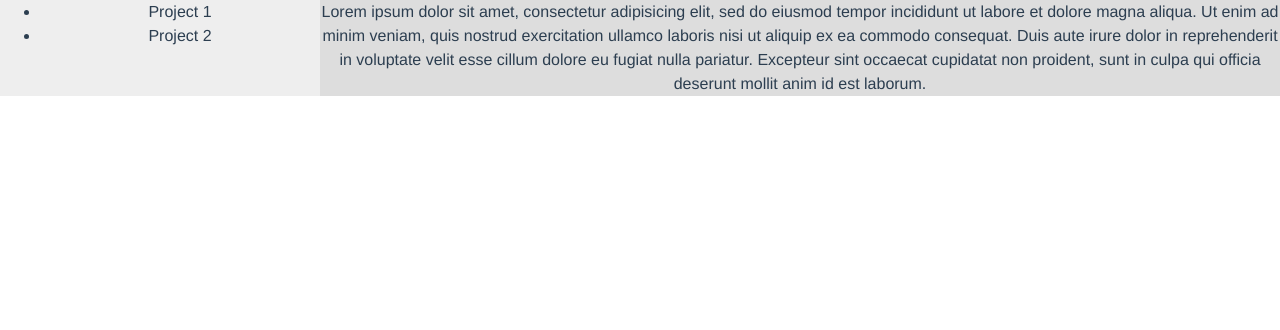
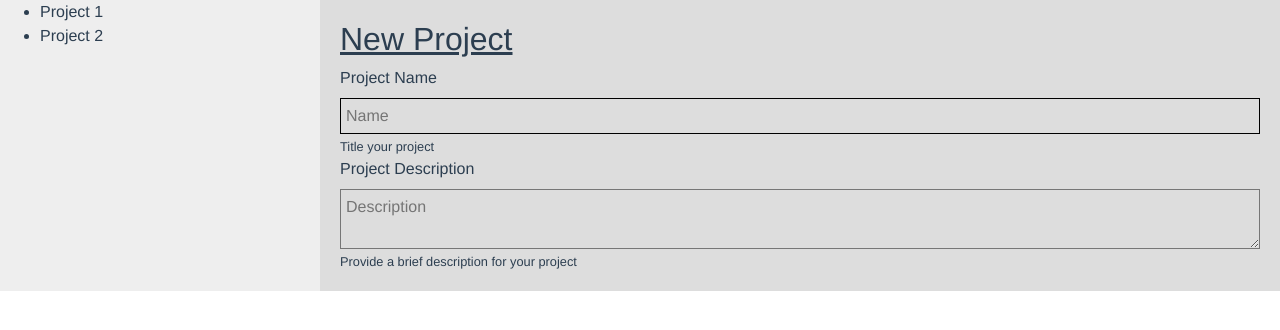
Before and after one commit to hkharod/codeview, a Vue app: page /dashboard in a window 1280 px wide. Shown: the top 330 px of the page. Built offline with nearby package versions, Linux system fonts and the light colour scheme.

Commit message:
Added form component for consistent forms throughout site, with fully customizable styles. Implemented new project form design, and project form design

```diff
--- a/src/App.vue
+++ b/src/App.vue
@@ -13,7 +13,6 @@
   font-family: 'Avenir', Helvetica, Arial, sans-serif;
   -webkit-font-smoothing: antialiased;
   -moz-osx-font-smoothing: grayscale;
-  text-align: center;
   color: #2c3e50;
 }
 #nav {
--- /dev/null
+++ b/src/components/FormInput.vue
@@ -0,0 +1,63 @@
+<template>
+  <div class="form">
+    <label :style="labelStyle">{{ label }}</label>
+    <input
+      v-if="type != 'textarea'"
+      :type="type"
+      :value="value"
+      :placeholder="placeholder"
+      :style="inputStyle"
+      :disabled="disabled"/>
+    <textarea
+      v-else
+      :style="inputStyle"
+      :rows="rows"
+      :cols="cols"
+      :placeholder="placeholder"
+      :disabled="disabled">{{ value }}</textarea>
+    <small :style="descriptionStyle">{{ description }}</small>
+  </div>
+</template>
+
+<script>
+
+export default {
+  name: 'forminput',
+  props: [
+    'label',
+    'type',
+    'description',
+    'value',
+    'placeholder',
+    'disabled',
+
+    'rows',
+    'cols',
+
+    'labelStyle',
+    'descriptionStyle',
+    'inputStyle',
+    'textareaStyle'
+  ]
+}
+
+</script>
+
+<style scoped>
+  .form {
+    display: grid;
+    grid-template-columns: 1fr;
+  }
+  .form label,
+  .form small {
+    justify-self: start;
+    align-self: center;
+  }
+  .form small {
+    padding-top: 3px;
+  }
+  .form input {
+    border: 1px solid black;
+    background-color: #ddd;
+  }
+</style>
--- a/src/components/MainContent.vue
+++ b/src/components/MainContent.vue
@@ -1,13 +1,80 @@
 <template>
   <div class="content">
-  	Lorem ipsum dolor sit amet, consectetur adipisicing elit, sed do eiusmod tempor incididunt ut labore et dolore magna aliqua. Ut enim ad minim veniam, quis nostrud exercitation ullamco laboris nisi ut aliquip ex ea commodo consequat. Duis aute irure dolor in reprehenderit in voluptate velit esse cillum dolore eu fugiat nulla pariatur. Excepteur sint occaecat cupidatat non proident, sunt in culpa qui officia deserunt mollit anim id est laborum.
+  	<div class="contentHeader">
+  		<div v-if="newProject">
+	  		<h2><u>New Project</u></h2>
+			<form-input
+				label="Project Name"
+				type="text"
+				placeholder="Name"
+				description="Title your project"
+				disabled="disabled"
+				:input-style="inputStyle">
+			</form-input>
+			<form-input
+				label="Project Description"
+				type="textarea"
+				placeholder="Description"
+				description="Provide a brief description for your project"
+				:input-style="textareaStyle">
+			</form-input>
+		</div>
+		<div v-else>
+			<h2><u>{{project.name}}</u></h2>
+			<p>
+				{{project.description}}
+			</p>
+		</div>
+  	</div>
+  	<div class="contentBody">
+
+  	</div>
   </div>
 </template>
 
 <script>
 
+import FormInput from '@/components/FormInput.vue'
+
 export default {
-  name: 'maincontent'
+  components: {
+  	FormInput
+  },
+  name: 'maincontent',
+  data() {
+  	return {
+  		inputStyle: {
+  			padding: '5px'
+    	},
+    	textareaStyle: {
+    		backgroundColor: '#ddd',
+    		padding: '5px'
+    	},
+    	newProject: true,
+    	project: {
+    		name: "Project Name",
+    		description: "Small description here"
+    	}
+  	}
+  }
 }
 
 </script>
+
+<style scoped>
+	.content {
+		display: grid;
+		grid-template-columns: 1fr;
+		padding: 20px;
+	}
+
+	.contentHeader {
+		display: grid;
+		grid-template-columns: 1fr;
+		grid-gap: 10px;
+	}
+
+	.contentHeader h2 {
+		text-align: left;
+	}
+</style>
--- a/src/views/Dashboard.vue
+++ b/src/views/Dashboard.vue
@@ -6,10 +6,10 @@
           <i class="fas fa-bars"></i>
         </span>
       </a>
-      <a class="dashboard-title">Code View</a>
+      <a class="dashboardTitle">Code View</a>
     </div>
 		<sidebar id="sidebar"></sidebar>
-    <main-content></main-content>
+    <main-content id="content"></main-content>
   </div>
 </template>
 
@@ -32,23 +32,17 @@ export default {
   .dashboard {
     display: grid;
     grid-template-columns: 1fr 3fr;
-    grid-template-areas:
-            "header header"
-            "sidebar body";
   }
   .header {
     background: #ded;
-    grid-area: header;
     display: none;
     font-size: 24px;
   }
   #sidebar {
     background: #eee;
-    grid-area: sidebar;
   }
-  .content {
+  #content {
     background: #ddd;
-    grid-area: body;
   }
   .toggle {
     display: none;
@@ -79,7 +73,7 @@ export default {
       align-self: center;
       cursor: pointer;
     }
-    .dashboard-title {
+    .dashboardTitle {
       justify-self: end;
       align-self: center;
     }
```
